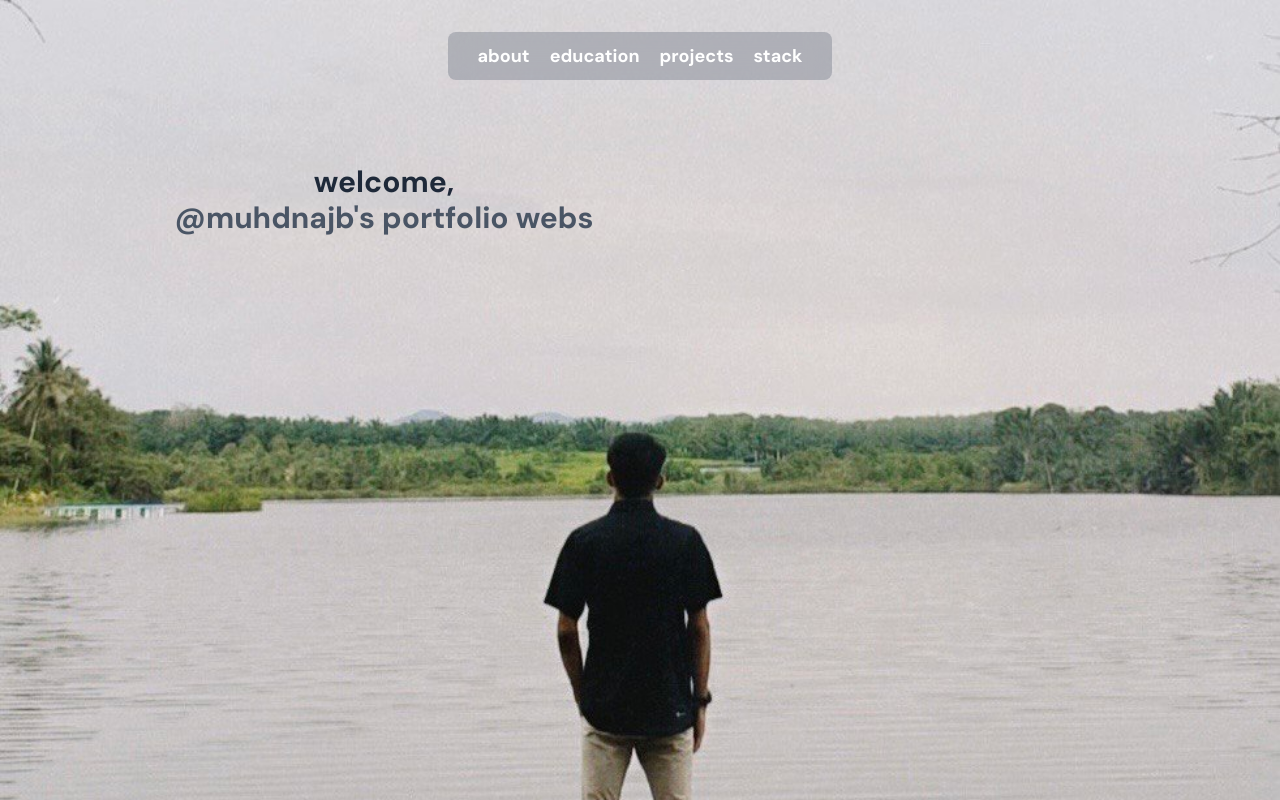
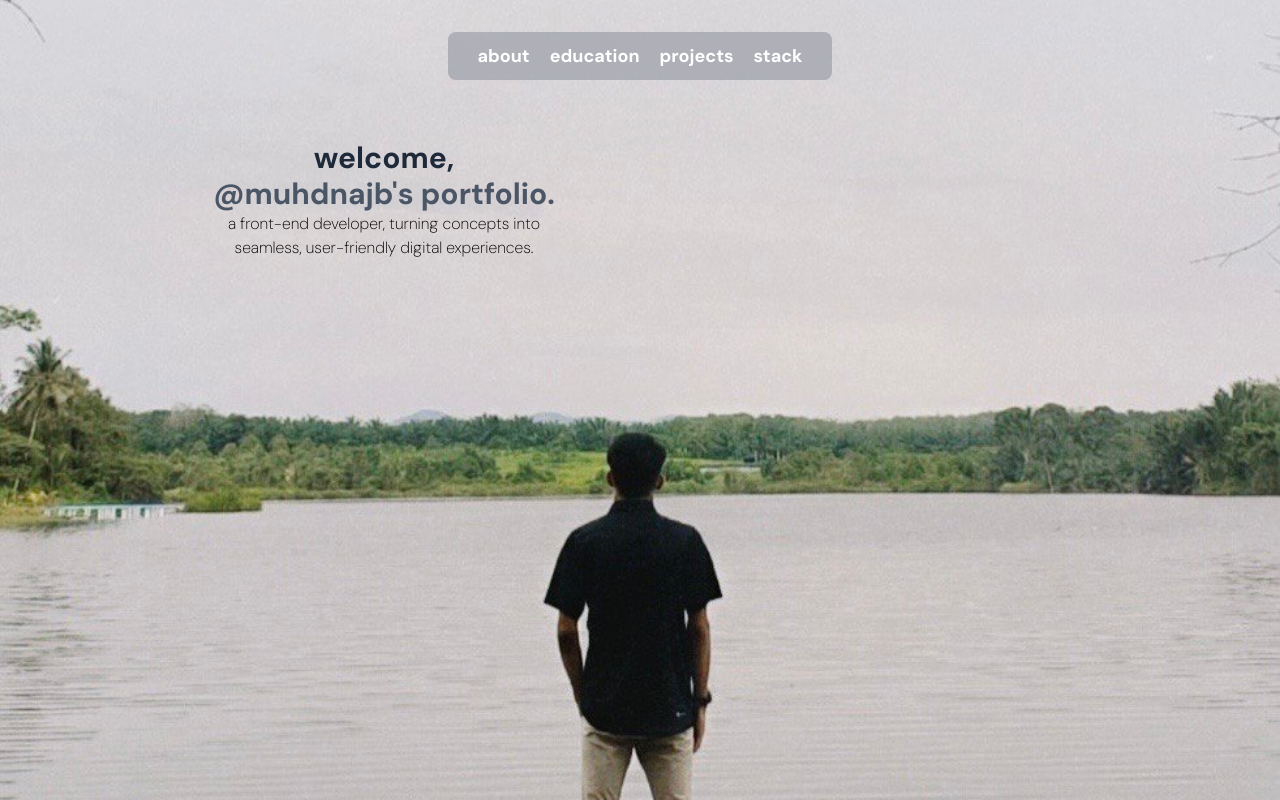
Before and after one commit to muhdnajb/portfolio, a Vue app: page / in a window 1280 px wide. Shown: the top 800 px of the page. Built offline with nearby package versions, Linux system fonts and the light colour scheme; a web font is replaced by a local one.

Commit message:
Update Home.vue
amend display text & add some caption

```diff
--- a/src/views/Home.vue
+++ b/src/views/Home.vue
@@ -16,7 +16,7 @@ const aboutRef = ref(null);
 const educationRef = ref(null);
 const projectsRef = ref(null);
 const stackRef = ref(null);
-const text = "@muhdnajb's portfolio website.";
+const text = "@muhdnajb's portfolio.";
 const displayedText = ref("");
 const currentTime = ref(moment().format("Do MMMM YYYY, h:mm:ss a"));
 
@@ -169,6 +169,10 @@ onMounted(() => {
       >
         {{ displayedText }}
       </div>
+      <div>
+        a front-end developer, turning concepts into <br />
+        seamless, user-friendly digital experiences.
+      </div>
     </div>
   </div>
   <div class="components">
```
